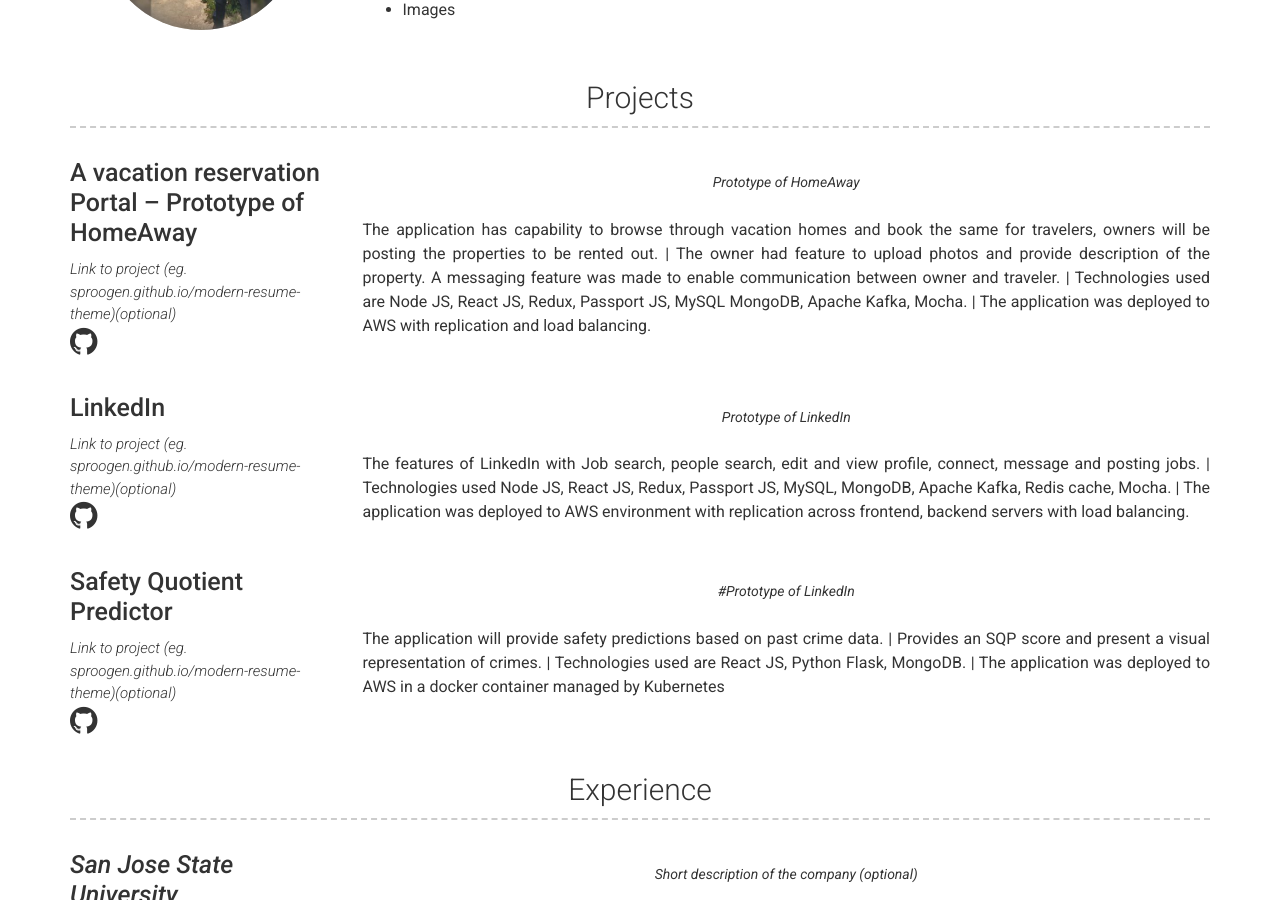
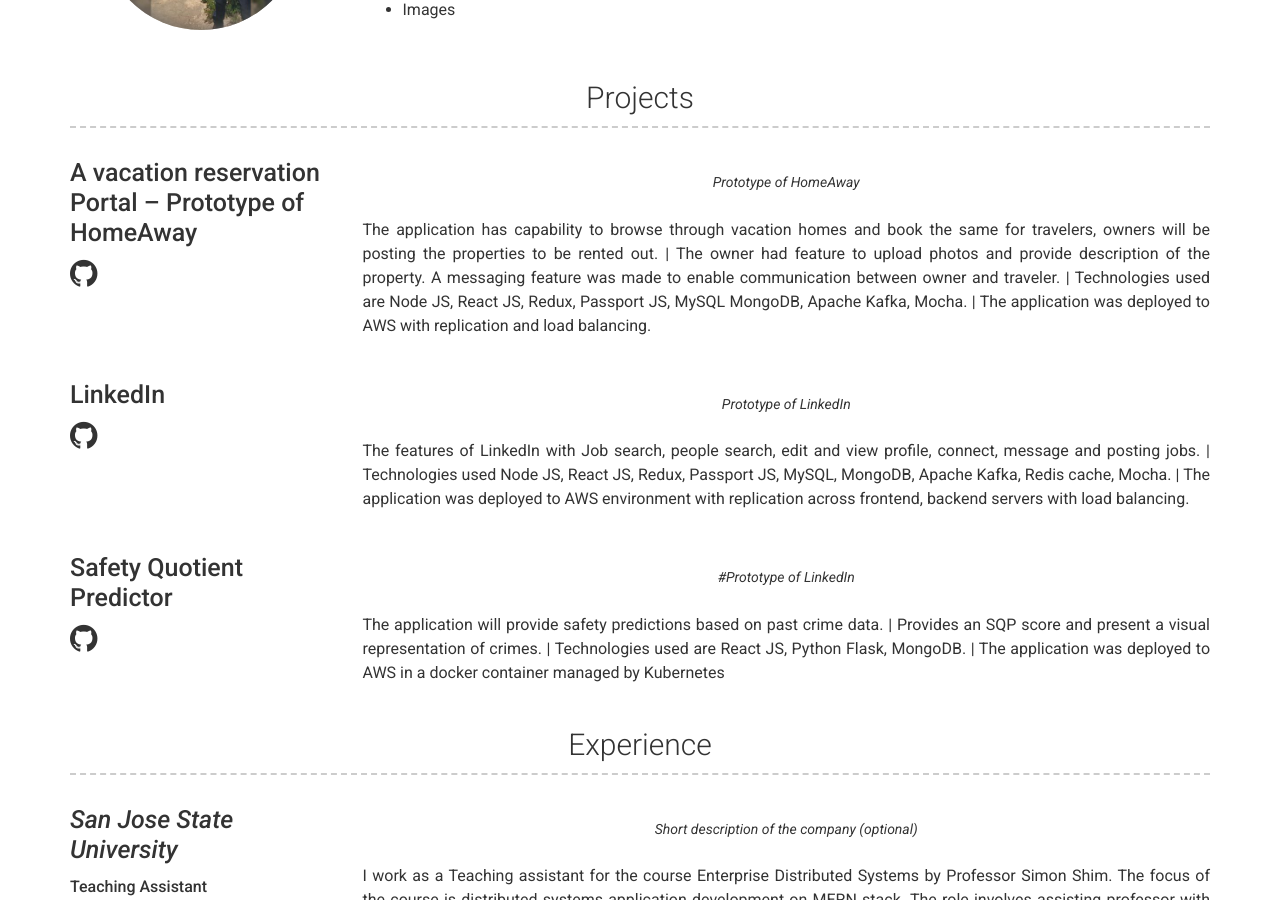
Before and after one commit to Hariae/Hariae.github.io, a Jekyll site: the page built from index.md, in a window 1280 px wide and 900 px high, scrolled down 499 px. Built offline with Jekyll 4.4.1, drawn with Linux system fonts in a browser that asks for light colours.

Commit message:
Changes 3

```diff
--- a/_data/projects.yml
+++ b/_data/projects.yml
@@ -1,6 +1,6 @@
 # Project template
 - name: A vacation reservation Portal – Prototype of HomeAway
-  link: Link to project (eg. sproogen.github.io/modern-resume-theme)(optional)
+  #link: Link to project (eg. sproogen.github.io/modern-resume-theme)(optional)
   github: Github page for project (eg. sproogen/modern-resume-theme)(optional)
   quote: >
     Prototype of HomeAway
@@ -11,8 +11,8 @@
     The application was deployed to AWS with replication and load balancing.
 
 - name: LinkedIn
-  link: Link to project (eg. sproogen.github.io/modern-resume-theme)(optional)
-  github: Github page for project (eg. sproogen/modern-resume-theme)(optional)
+  #link: Link to project (eg. sproogen.github.io/modern-resume-theme)(optional)
+  github: https://github.com/Hariae/LinkedIn-Team1
   quote: >
     Prototype of LinkedIn
   description: | # this will include new lines to allow paragraphs
@@ -21,8 +21,8 @@
     The application was deployed to AWS environment with replication across frontend, backend servers with load balancing.
 
 - name: Safety Quotient Predictor
-  link: Link to project (eg. sproogen.github.io/modern-resume-theme)(optional)
-  github: Github page for project (eg. sproogen/modern-resume-theme)(optional)
+  #link: Link to project (eg. sproogen.github.io/modern-resume-theme)(optional)
+  github: https://github.com/Hariae/Safety-Quotient-Predictor
   quote: >
     #Prototype of LinkedIn
   description: | # this will include new lines to allow paragraphs
```
